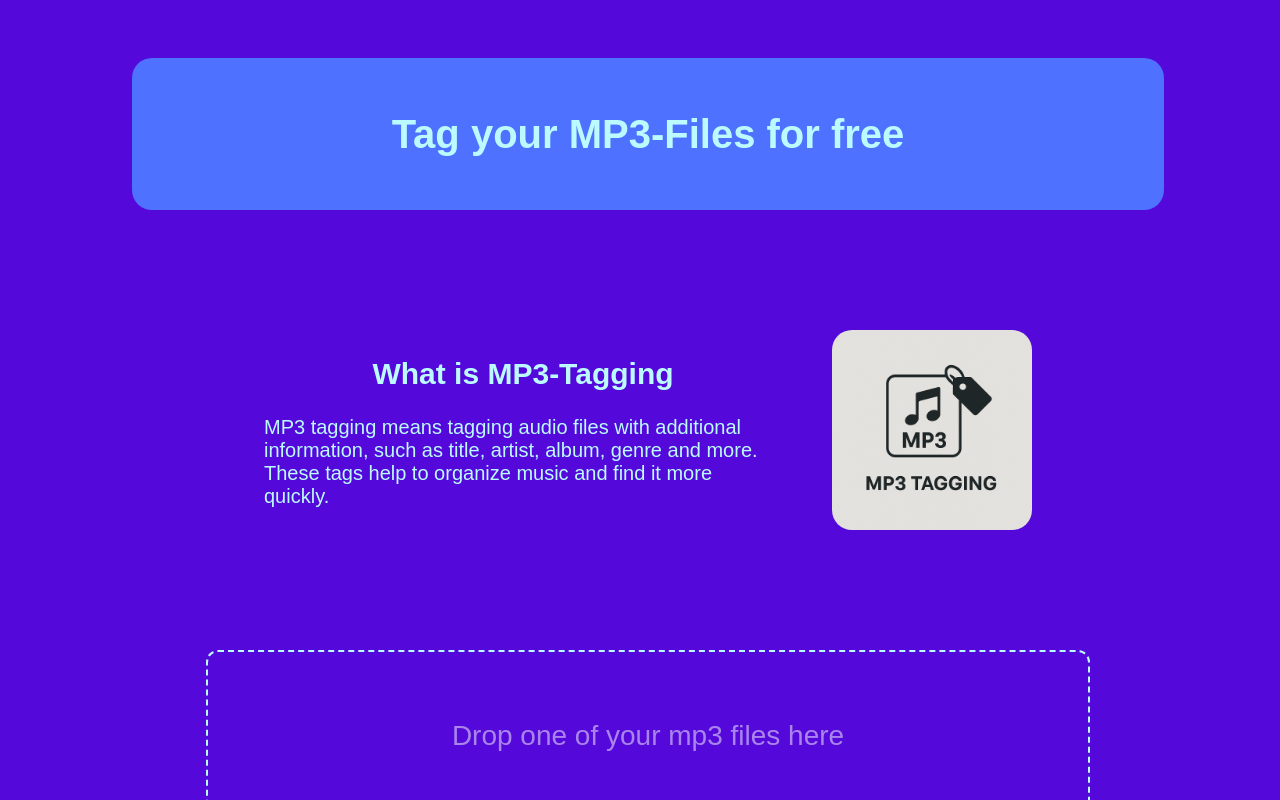
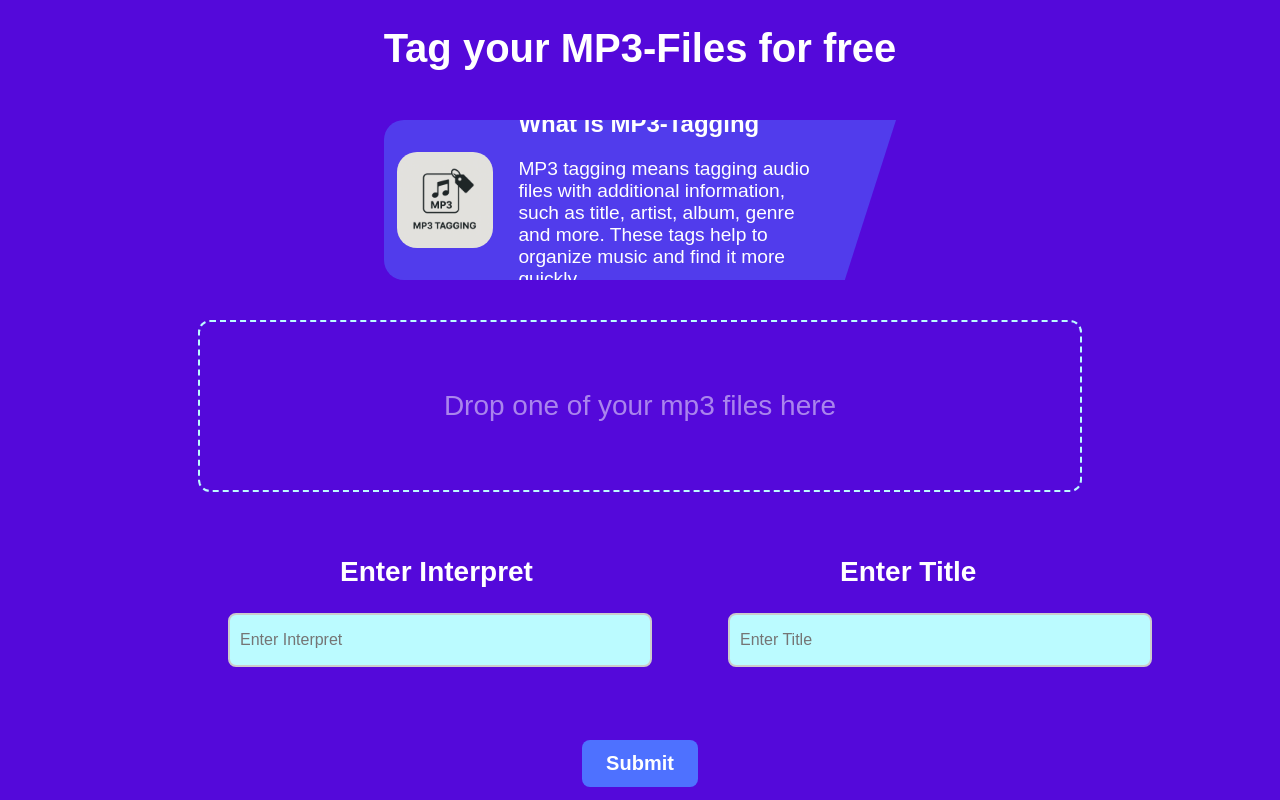
Before and after one commit to Youdontknowme720/taggerweb, a React (Vite) app: page /tagger in a window 1280 px wide. Shown: the top 800 px of the page. Built offline with nearby package versions, Linux system fonts and the light colour scheme.

Commit message:
new design

```diff
--- a/src/comps/Expl/Explain.css
+++ b/src/comps/Expl/Explain.css
@@ -1,13 +1,24 @@
 .explain-container{
     display: flex;
-    margin-top: 120px;
+    margin-top: 10vh;
     align-items: center;
     justify-content: center;
-    width: 60%;
+    background-color: rgba(78,113,255,0.5);
+    width: 50%;
+    height: 100%;
+    border-bottom-left-radius: 20px;
+    border-top-left-radius: 20px;
+    clip-path: polygon(
+        0% 100%,
+        0% 0%,
+        100% 0%,
+        90% 100%
+    );
 }
 .explain-img{
-    width: 200px;
-    height: 200px;
+    width: 12vw;
+    height: 12vh;
     border-radius: 20px;
-    margin-left: 50px;
+    margin-right: 2vw;
+    margin-left: 1vw;
 }
--- a/src/comps/Expl/Explain.tsx
+++ b/src/comps/Expl/Explain.tsx
@@ -6,12 +6,12 @@ import taggerImg from '../../assets/Tagger.png';
 const Explain: React.FC = () => {
     return (
         <div className='explain-container' style={{
-            color: '#BBFBFF',
+            color: '#ffffff',
             display: 'flex',
             flexDirection: 'row',
         }}>
+            <img src={taggerImg} className="explain-img"/>
             <ExplainTxt></ExplainTxt>
-            <img src={taggerImg} className="explain-img"/>
         </div>
     );
 }
--- a/src/comps/Expl/ExplainT.tsx
+++ b/src/comps/Expl/ExplainT.tsx
@@ -7,13 +7,12 @@ const ExplainTxt: React.FC = () => {
              style={
                  {
                      fontFamily: 'Outfit, sans-serif',
-                     fontSize: '20px',
                  }
              }>
-            <h2 style={{display: "flex", justifyContent: "center"}}>
+            <h2 style={{display: "flex", fontSize: '1.5rem'}}>
                 What is MP3-Tagging
             </h2>
-            <p style={{display: "flex"}}>
+            <p style={{display: "flex", fontSize: '1.2rem', width: "80%"}}>
                 MP3 tagging means tagging audio files with additional information, such as title, artist,
                 album, genre and more. These tags help to organize music and find it more quickly.
             </p>
--- a/src/comps/Headding.css
+++ b/src/comps/Headding.css
@@ -1,17 +1,13 @@
 .title-container{
-    padding: 16px;
-    background-color: #4E71FF;
-    border-radius: 20px;
-    width: 1000px;
-    height: 120px;
+    padding: 1vh;
+    width: 80vw;
+    height: 10vh;
     display: flex;
     align-items: center;
     justify-content: center;
 }
 
 .title-text{
-    color: #BBFBFF;
-    font-size: 40px;
-    align-items: center;
-    font-family: 'Outfit', sans-serif;
+    color: #ffffff;
+    font-size: 2.5rem;
 }
--- a/src/index.css
+++ b/src/index.css
@@ -1,5 +1,6 @@
-html, body {
+html, body, #root {
     background-color: rgba(84, 9, 218, 1);
     height: 100%;
-    width: 100%;
+    margin: 0;
+    padding: 0;
 }
--- a/src/pages/TaggerPage.tsx
+++ b/src/pages/TaggerPage.tsx
@@ -15,21 +15,20 @@ const TaggerPage = () => {
             display: "flex",
             flexDirection: "column",
             alignItems: "center",
-            justifyContent: "center",
-            height: "100%",
-            width: "100%",
+            height: "100vh",
+            width: "100vw",
             fontFamily: "'Outfit', sans-serif"
         }}>
-            <div style={{display: "flex", justifyContent: "center", marginTop: "50px"}}>
+            <div style={{display: "flex", justifyContent: "center", marginBottom: "-2vh"}}>
                 <Title text="Tag your MP3-Files for free"/>
             </div>
-            <div style={{display: "flex", justifyContent: "center"}}>
+            <div style={{display: "flex", justifyContent: "center", width: "80%", height: "20%", alignItems: "center", marginBottom: "5vh"}}>
                 <Explain />
             </div>
-            <div style={{display: "flex", justifyContent: "center", marginTop: "120px"}}>
+            <div style={{display: "flex", justifyContent: "center", marginTop: "5vh"}}>
                 <Dropbox onFileDrop={setFile} />
             </div>
-            <div style={{display: "flex"}}>
+            <div style={{display: "flex", marginTop: "0.5vh"}}>
                 <TaggingField tagname="Enter Interpret" value={interpret} onChange={setInterpret} />
                 <TaggingField tagname="Enter Title" value={titel} onChange={setTitel} />
             </div>
```
